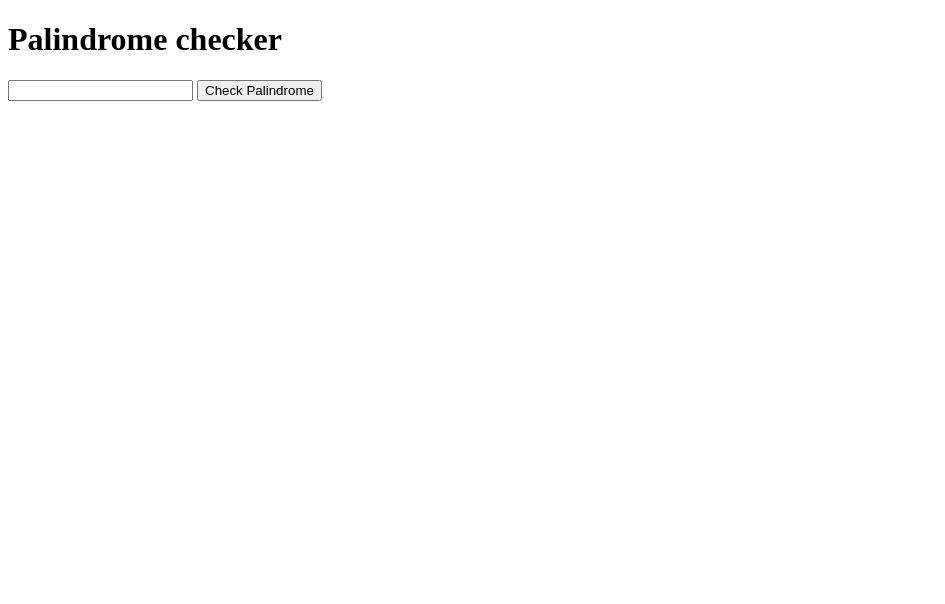
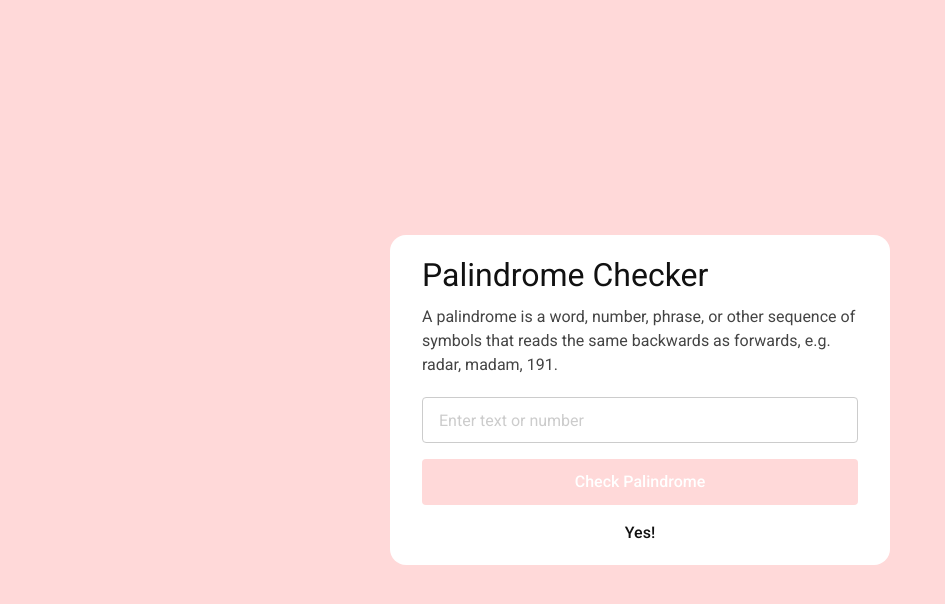
Before and after one commit to abatushkova/edu-palindrome-checker, a plain HTML site: page index.html in a window 1280 px wide. Shown: the whole page, without its empty margins (0-945 px from the left). Drawn offline with Linux system fonts and the light colour scheme.

Commit message:
add card html, styles

```diff
--- /dev/null
+++ b/fonts/fonts.scss
@@ -0,0 +1 @@
+@import url('https://fonts.googleapis.com/css2?family=Roboto:wght@400;500;700&display=swap');
--- a/index.html
+++ b/index.html
@@ -10,11 +10,15 @@
 <body>
   <div class="wrapper">
     <div class="card">
-      <h1 class="card__title">Palindrome checker</h1>
-      <p class="card__intro"></p>
-      <input type="text" class="card__input">
-      <button type="button" class="card__btn">Check Palindrome</button>
-      <p class="card__result"></p>
+      <div class="card__header">
+        <h1 class="card__title">Palindrome Checker</h1>
+        <p class="card__text">A palindrome is a word, number, phrase, or other sequence of symbols that reads the same backwards as forwards, e.g. radar, madam, 191.</p>
+      </div>
+      <div class="card__content">
+        <input type="text" class="card__item card__input" placeholder="Enter text or number">
+        <button type="button" class="card__item card__btn">Check Palindrome</button>
+      </div>
+      <p id="sequence" class="card__text text-result">Yes!</p>
     </div>
   </div>
 
--- /dev/null
+++ b/index.scss
@@ -0,0 +1,92 @@
+@import './fonts/fonts';
+@import './scss/normalize';
+@import './scss/mixins';
+
+.wrapper {
+  display: flex;
+  flex-direction: column;
+  align-items: center;
+  justify-content: center;
+  height: 100%;
+  padding: 0 10px;
+  background-color: #ffd9d9;
+}
+
+.card {
+  display: flex;
+  flex-direction: column;
+  max-width: 500px;
+  padding: 20px 32px;
+  border-radius: 16px;
+  box-sizing: border-box;
+  background-color: #fff;
+
+  &__header {
+    margin-bottom: 20px;
+  }
+
+  &__title {
+    margin-bottom: 10px;
+    font: 2.4rem/3.2rem a;
+    font-family: inherit;
+
+    @include tablet {
+      font-size: 2.8rem;
+      line-height: 3.6rem;
+    }
+    @include desktop {
+      font-size: 3.2rem;
+      line-height: 4rem;
+    }
+  }
+
+  &__text {
+    color: #444;
+    font: 1.4rem/2rem a;
+    font-family: inherit;
+
+    @include tablet {
+      font-size: 1.6rem;
+      line-height: 2.4rem;
+    }
+  }
+
+  &__item {
+    width: 100%;
+    height: 46px;
+    padding: 0 16px;
+    margin-bottom: 16px;
+    box-sizing: border-box;
+    border-radius: 4px;
+    font: 1.6rem/2.4rem a;
+    font-family: inherit;
+  }
+
+  &__input {
+    border: 1px solid #ccc;
+  }
+
+  &__input::placeholder {
+    color: #ccc;
+  }
+
+  &__btn {
+    border: none;
+    background-color: #ffd9d9;
+    color: #fff;
+    font-weight: 500;
+    transition: background-color 300ms cubic-bezier(0.2, 0, 0, 1);
+    cursor: default;
+  }
+
+  &__btn.active {
+    background-color: #fe787f;
+    cursor: pointer;
+  }
+}
+
+.text-result {
+  color: currentColor;
+  font-weight: 500;
+  text-align: center;
+}
--- /dev/null
+++ b/scss/mixins.scss
@@ -0,0 +1,14 @@
+$tablet_view: #{'only screen and (min-width: 769px)'};
+$desktop_view: #{'only screen and (min-width: 1024px)'};
+
+@mixin tablet {
+  @media #{$tablet_view} {
+    @content;
+  }
+}
+
+@mixin desktop {
+  @media #{$desktop_view} {
+    @content;
+  }
+}
--- /dev/null
+++ b/scss/normalize.scss
@@ -0,0 +1,106 @@
+html, body {
+  height: 100%;
+}
+
+html {
+  font-size: 62.5%;
+}
+
+body {
+  margin: 0;
+  box-sizing: border-box;
+  line-height: 1.5;
+  background-color: #fff;
+  color: #111;
+  overflow-x: hidden;
+  font-family: 'Roboto', Arial, sans-serif;
+  -ms-text-size-adjust: 100%;
+  -webkit-text-size-adjust: 100%;
+  -webkit-font-smoothing: antialiased;
+  -moz-osx-font-smoothing: grayscale;
+}
+
+h1,
+h2,
+h3,
+h4,
+h5,
+h6,
+p {
+  margin: 0;
+  font-size: inherit;
+  font-weight: inherit;
+  overflow-wrap: break-word;
+}
+
+ul,
+ol,
+dd {
+  padding: 0;
+  margin: 0;
+  list-style: none;
+}
+
+audio,
+canvas,
+iframe,
+picture,
+img,
+svg,
+video {
+  display: block;
+  max-width: 100%;
+}
+
+input,
+button,
+textarea,
+select {
+  padding: 0;
+  margin: 0;
+  border: none;
+  outline: none;
+  font: inherit;
+}
+
+select {
+  width: 100%;
+  background-color: transparent;
+  line-height: inherit;
+  cursor: inherit;
+  &::-ms-expand {
+    display: none;
+  }
+}
+
+input::-moz-focus-inner {
+  border: 0;
+  padding: 0;
+  margin: 0;
+}
+
+button {
+  background-color: transparent;
+  color: inherit;
+  border-width: 0;
+  padding: 0;
+  cursor: pointer;
+}
+
+input,
+button,
+select {
+  -webkit-appearance: none;
+  -moz-appearance: none;
+  appearance: none;
+}
+
+a {
+  text-decoration: none;
+  color: inherit;
+  cursor: pointer;
+}
+
+:focus:not(:focus-visible){
+  outline: 0;
+}
```
Also changed, not shown: index.css.
